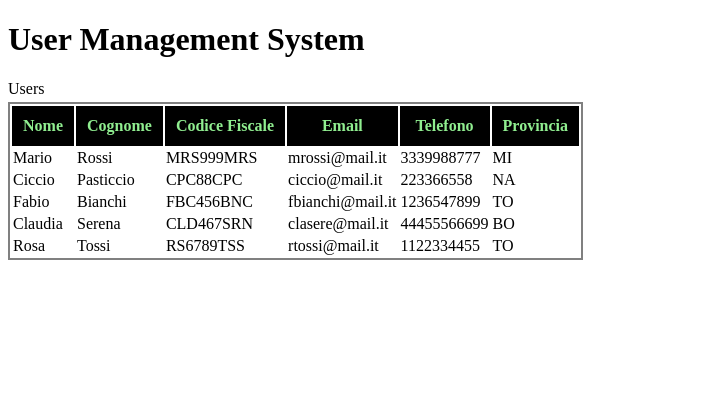
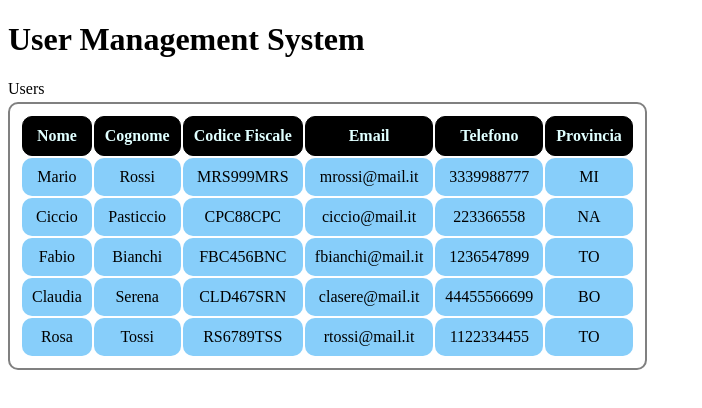
Before and after one commit to roccorefice/UMS, an Angular app: page / in a window 1280 px wide. Shown: the top 408 px of the page, without its empty margins (0-702 px from the left). Built offline with nearby package versions, Linux system fonts and the light colour scheme.

Commit message:
update style

```diff
--- a/src/app/users/users.component.css
+++ b/src/app/users/users.component.css
@@ -1,10 +1,23 @@
 table {
     border: 2px solid grey;
+}
+
+td,
+th,
+table {
+    padding: 10px;
+    border-radius: 10px;
+    margin: 0;
+    text-align: center;
 }
 
 th {
     border: 1px solid black;
     background-color: black;
-    color: lightgreen;
-    padding: 10px;
+    color: lightcyan;
 }
+
+td {
+    background-color: lightskyblue;
+    color: black;
+}
```
